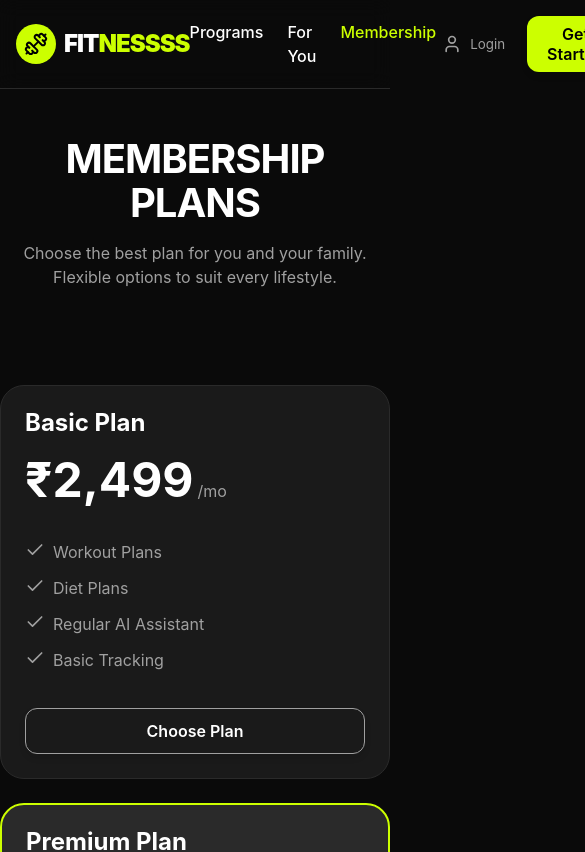
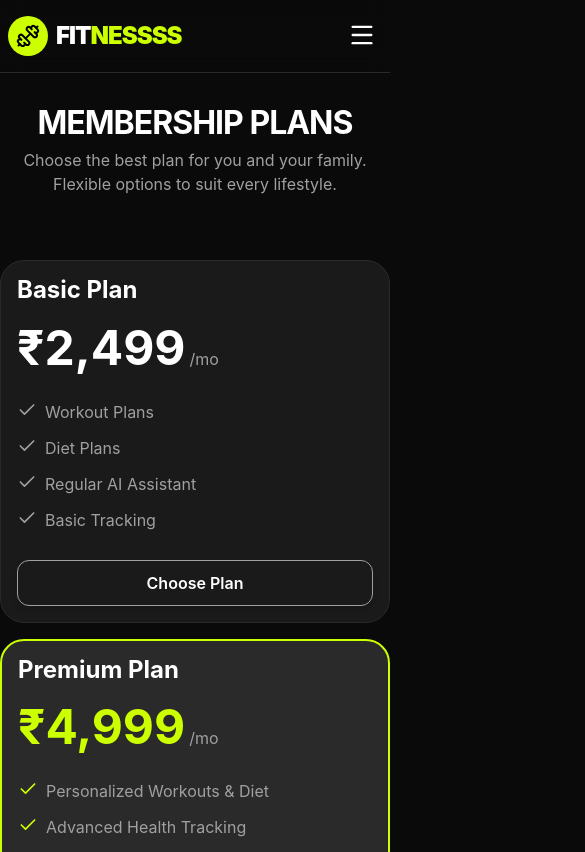
Before and after one commit to Aravindn210/fitai, a React (Vite) app: page /pricing in a window 390 px wide. Shown: the top 852 px of the page, 585 px wide, since content can reach past the window. Built offline with nearby package versions, Linux system fonts and the light colour scheme.

Commit message:
Update: Mobile responsiveness (Header menu, CSS tweaks)

```diff
--- a/src/components/Layout/Header.jsx
+++ b/src/components/Layout/Header.jsx
@@ -1,21 +1,38 @@
-import React from 'react';
+import React, { useState } from 'react';
 import { NavLink } from 'react-router-dom';
-import { Dumbbell, User } from 'lucide-react';
+import { Dumbbell, User, Menu, X } from 'lucide-react';
 import '../../index.css';
 
 const Header = () => {
+  const [isMenuOpen, setIsMenuOpen] = useState(false);
+
+  const toggleMenu = () => {
+    setIsMenuOpen(!isMenuOpen);
+  };
+
+  const closeMenu = () => {
+    setIsMenuOpen(false);
+  };
+
+  const navLinkStyle = ({ isActive }) => ({
+    color: isActive ? 'var(--primary-color)' : 'var(--text-primary)',
+    fontWeight: 500,
+    fontSize: '1.1rem'
+  });
+
   return (
     <header style={{
       borderBottom: '1px solid var(--surface-hover)',
       padding: 'var(--spacing-md) 0',
       position: 'sticky',
       top: 0,
-      backgroundColor: 'rgba(10, 10, 10, 0.8)',
+      backgroundColor: 'rgba(10, 10, 10, 0.9)',
       backdropFilter: 'blur(10px)',
       zIndex: 100
     }}>
       <div className="container flex items-center justify-between">
-        <NavLink to="/" className="flex items-center gap-sm">
+        {/* Logo */}
+        <NavLink to="/" className="flex items-center gap-sm" onClick={closeMenu}>
           <div style={{
             width: 40,
             height: 40,
@@ -32,22 +49,15 @@ const Header = () => {
           </span>
         </NavLink>
 
-        <nav className="flex gap-lg">
-          <NavLink to="/" style={({ isActive }) => ({
-            color: isActive ? 'var(--primary-color)' : 'var(--text-primary)',
-            fontWeight: 500
-          })}>Programs</NavLink>
-          <NavLink to="/recommended" style={({ isActive }) => ({
-            color: isActive ? 'var(--primary-color)' : 'var(--text-primary)',
-            fontWeight: 500
-          })}>For You</NavLink>
-          <NavLink to="/pricing" style={({ isActive }) => ({
-            color: isActive ? 'var(--primary-color)' : 'var(--text-primary)',
-            fontWeight: 500
-          })}>Membership</NavLink>
+        {/* Desktop Nav */}
+        <nav className="desktop-nav flex gap-lg">
+          <NavLink to="/" style={navLinkStyle}>Programs</NavLink>
+          <NavLink to="/recommended" style={navLinkStyle}>For You</NavLink>
+          <NavLink to="/pricing" style={navLinkStyle}>Membership</NavLink>
         </nav>
 
-        <div className="flex gap-md">
+        {/* Desktop Actions */}
+        <div className="desktop-actions flex gap-md">
           <button className="flex items-center gap-sm" style={{ color: 'var(--text-secondary)' }}>
             <User size={20} />
             <span>Login</span>
@@ -56,7 +66,65 @@ const Header = () => {
             Get Started
           </button>
         </div>
+
+        {/* Mobile Menu Toggle */}
+        <button className="mobile-toggle" onClick={toggleMenu} style={{ color: 'var(--text-primary)' }}>
+          {isMenuOpen ? <X size={28} /> : <Menu size={28} />}
+        </button>
       </div>
+
+      {/* Mobile Menu Overlay */}
+      {isMenuOpen && (
+        <div style={{
+          position: 'fixed',
+          top: '73px', // Approximate header height
+          left: 0,
+          right: 0,
+          bottom: 0,
+          backgroundColor: 'var(--bg-color)',
+          zIndex: 99,
+          padding: 'var(--spacing-xl)',
+          display: 'flex',
+          flexDirection: 'column',
+          alignItems: 'center',
+          gap: 'var(--spacing-xl)',
+          borderTop: '1px solid var(--surface-hover)'
+        }}>
+          <nav className="flex flex-col gap-lg items-center">
+            <NavLink to="/" style={navLinkStyle} onClick={closeMenu}>Programs</NavLink>
+            <NavLink to="/recommended" style={navLinkStyle} onClick={closeMenu}>For You</NavLink>
+            <NavLink to="/pricing" style={navLinkStyle} onClick={closeMenu}>Membership</NavLink>
+          </nav>
+
+          <div className="flex flex-col gap-md items-center w-full">
+            <button className="btn btn-primary" style={{ width: '100%', maxWidth: '300px' }} onClick={closeMenu}>
+              Get Started
+            </button>
+            <button className="flex items-center gap-sm" style={{ color: 'var(--text-secondary)' }} onClick={closeMenu}>
+              <User size={20} />
+              <span>Login</span>
+            </button>
+          </div>
+        </div>
+      )}
+
+      <style>{`
+        .desktop-nav, .desktop-actions {
+          display: flex;
+        }
+        .mobile-toggle {
+          display: none;
+        }
+
+        @media (max-width: 768px) {
+          .desktop-nav, .desktop-actions {
+            display: none;
+          }
+          .mobile-toggle {
+            display: block;
+          }
+        }
+      `}</style>
     </header>
   );
 };
--- a/src/components/Programs/ProgramsPage.jsx
+++ b/src/components/Programs/ProgramsPage.jsx
@@ -48,7 +48,7 @@ const ProgramsPage = () => {
 
                 <div className="container" style={{ position: 'relative', zIndex: 1, textAlign: 'center', maxWidth: '900px' }}>
                     <h1 style={{
-                        fontSize: 'max(3rem, 5vw)',
+                        fontSize: 'clamp(2.5rem, 5vw, 4rem)',
                         marginBottom: 'var(--spacing-md)',
                         textShadow: '0 4px 20px rgba(0,0,0,0.5)',
                         letterSpacing: '-2px',
--- a/src/index.css
+++ b/src/index.css
@@ -2,8 +2,10 @@
   --bg-color: #0a0a0a;
   --surface-color: #1a1a1a;
   --surface-hover: #2a2a2a;
-  --primary-color: #ccff00; /* Neon Lime/Yellow */
-  --secondary-color: #ff4d00; /* Vibrant Orange */
+  --primary-color: #ccff00;
+  /* Neon Lime/Yellow */
+  --secondary-color: #ff4d00;
+  /* Vibrant Orange */
   --text-primary: #ffffff;
   --text-secondary: #a0a0a0;
   --text-inverse: #000000;
@@ -38,7 +40,12 @@ body {
   line-height: 1.5;
 }
 
-h1, h2, h3, h4, h5, h6 {
+h1,
+h2,
+h3,
+h4,
+h5,
+h6 {
   margin: 0;
   line-height: 1.1;
   font-weight: 700;
@@ -69,16 +76,41 @@ button {
   padding: 0 var(--spacing-md);
 }
 
-.flex { display: flex; }
-.items-center { align-items: center; }
-.justify-between { justify-content: space-between; }
-.justify-center { justify-content: center; }
-.flex-col { flex-direction: column; }
-.gap-sm { gap: var(--spacing-sm); }
-.gap-md { gap: var(--spacing-md); }
-.gap-lg { gap: var(--spacing-lg); }
+.flex {
+  display: flex;
+}
 
-.grid { display: grid; }
+.items-center {
+  align-items: center;
+}
+
+.justify-between {
+  justify-content: space-between;
+}
+
+.justify-center {
+  justify-content: center;
+}
+
+.flex-col {
+  flex-direction: column;
+}
+
+.gap-sm {
+  gap: var(--spacing-sm);
+}
+
+.gap-md {
+  gap: var(--spacing-md);
+}
+
+.gap-lg {
+  gap: var(--spacing-lg);
+}
+
+.grid {
+  display: grid;
+}
 
 .btn {
   padding: 12px 24px;
@@ -93,6 +125,7 @@ button {
   background-color: var(--primary-color);
   color: var(--text-inverse);
 }
+
 .btn-primary:hover {
   transform: translateY(-2px);
   box-shadow: 0 4px 12px rgba(204, 255, 0, 0.4);
@@ -103,6 +136,7 @@ button {
   color: var(--text-primary);
   border: 1px solid var(--text-secondary);
 }
+
 .btn-secondary:hover {
   background-color: var(--surface-hover);
   border-color: var(--text-primary);
@@ -112,6 +146,7 @@ button {
   border: 2px solid var(--primary-color);
   color: var(--primary-color);
 }
+
 .btn-outline:hover {
   background-color: var(--primary-color);
   color: var(--text-inverse);
@@ -136,13 +171,31 @@ button {
 ::-webkit-scrollbar {
   width: 8px;
 }
+
 ::-webkit-scrollbar-track {
   background: var(--bg-color);
 }
+
 ::-webkit-scrollbar-thumb {
   background: var(--surface-color);
   border-radius: 4px;
 }
+
 ::-webkit-scrollbar-thumb:hover {
   background: var(--text-secondary);
 }
+
+@media (max-width: 480px) {
+  :root {
+    --spacing-xl: 32px;
+    --spacing-lg: 16px;
+  }
+
+  .section-title {
+    font-size: 2rem;
+  }
+
+  .container {
+    padding: 0 var(--spacing-sm);
+  }
+}
```
